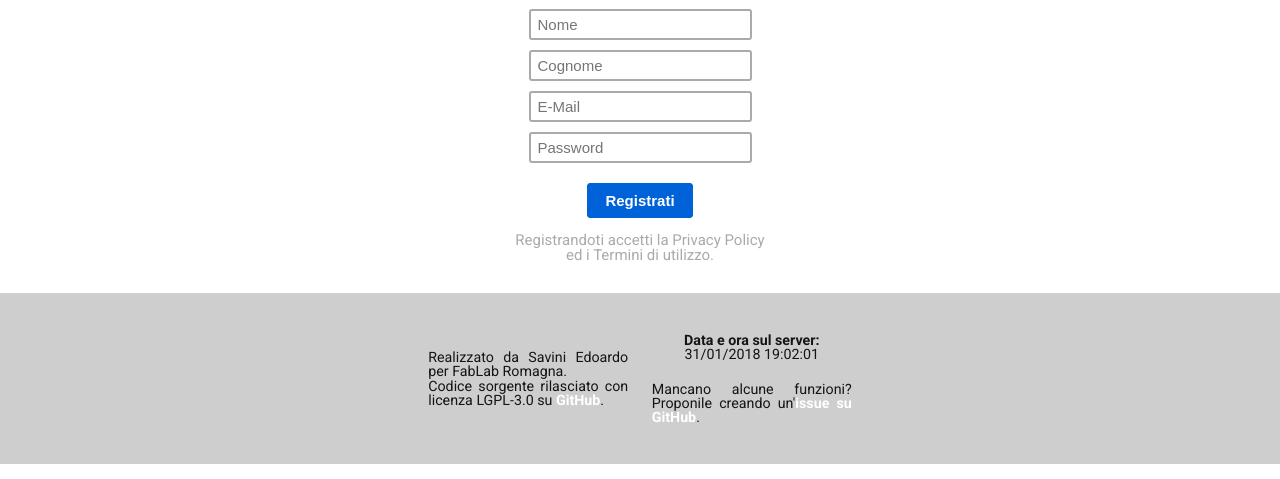
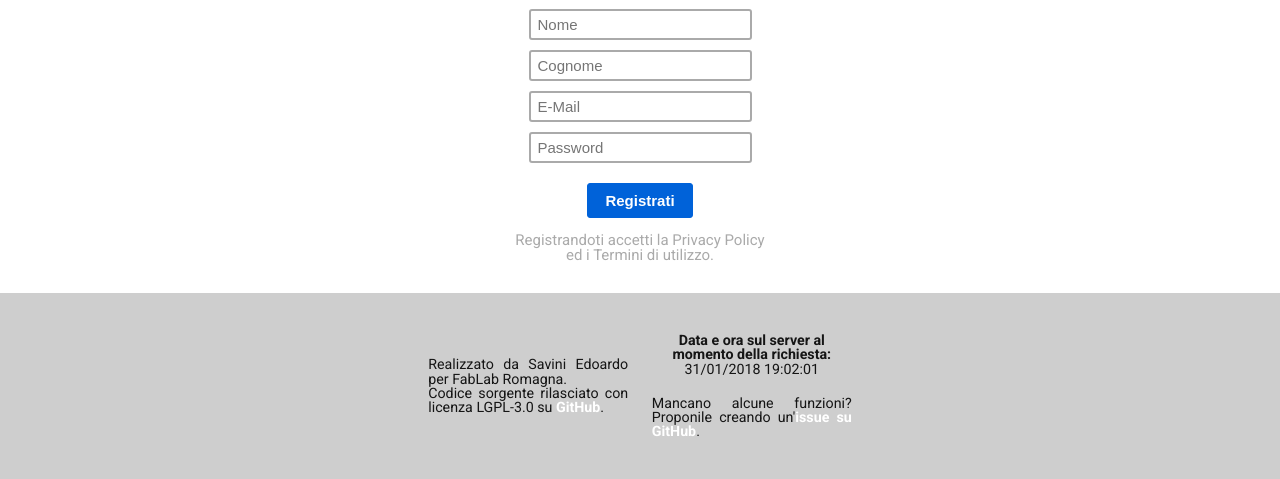
Before and after one commit to fablabromagna-org/Lemonade-OLD, a PHP site: page / in a window 1280 px wide. Shown: the part 400-879 px from the top of the page. Run offline with PHP 8.4, Linux system fonts and the light colour scheme; data that the repository does not hold is empty.

Commit message:
Modificato messaggio orario

```diff
--- a/inc/footer.inc.php
+++ b/inc/footer.inc.php
@@ -3,7 +3,7 @@
     <p>Realizzato da Savini Edoardo per FabLab Romagna.<br />Codice sorgente rilasciato con licenza LGPL-3.0 su <a href="https://github.com/98edoardo/FabLab-Romagna-Auth/" style="color: #fff">GitHub</a>.</p>
   </div>
   <div>
-    <p style="margin-bottom: 20px; text-align: center;"><b>Data e ora sul server:</b><br /><?php echo date("d/m/Y H:i:s") ?></p>
+    <p style="margin-bottom: 20px; text-align: center;"><b>Data e ora sul server al momento della richiesta:</b><br /><?php echo date("d/m/Y H:i:s") ?></p>
     <ul>
       <li>Mancano alcune funzioni? Proponile creando un'<a href="https://github.com/98edoardo/FabLab-Romagna-Auth/issues" style="color: #fff">issue su GitHub</a>.</li>
     </ul>
```
